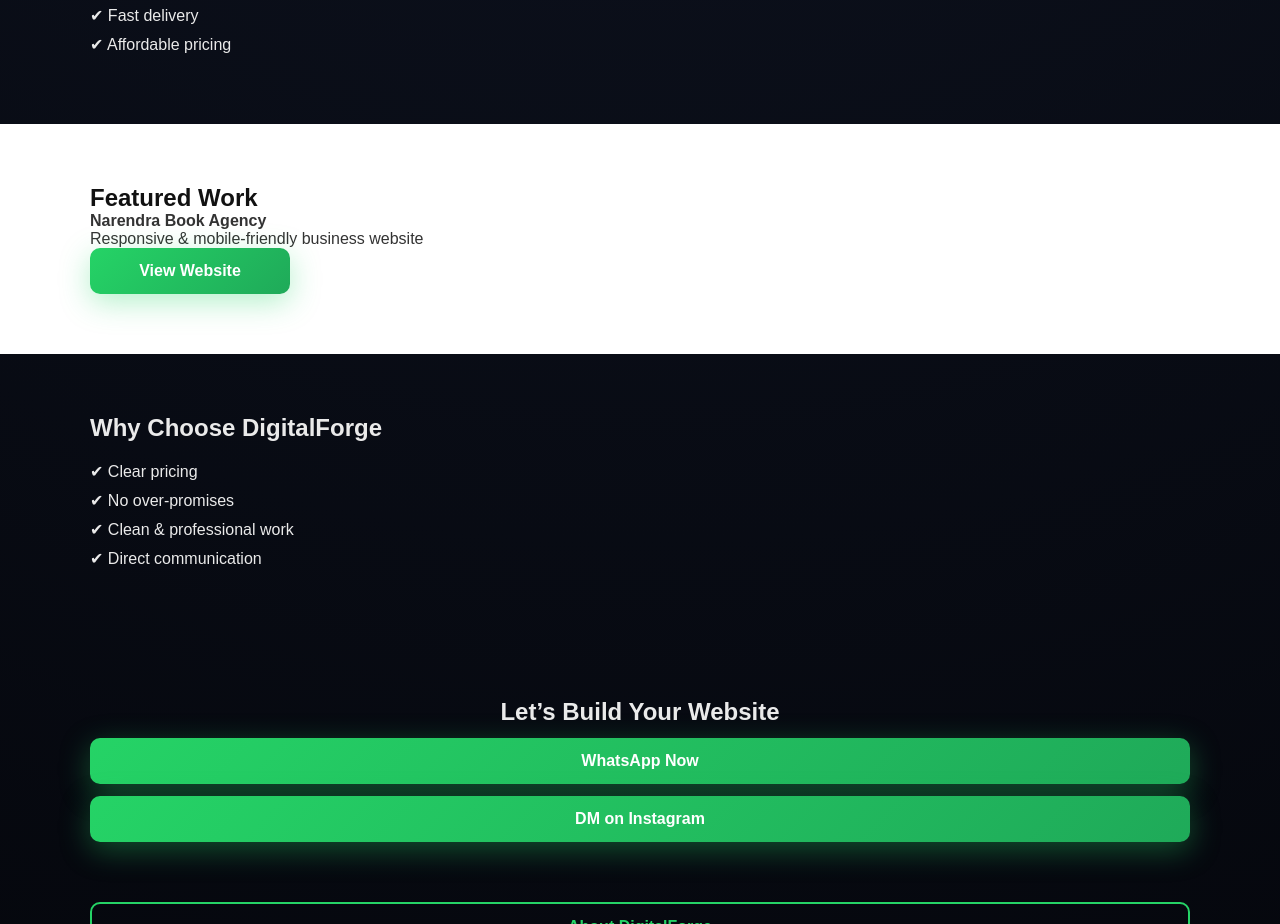
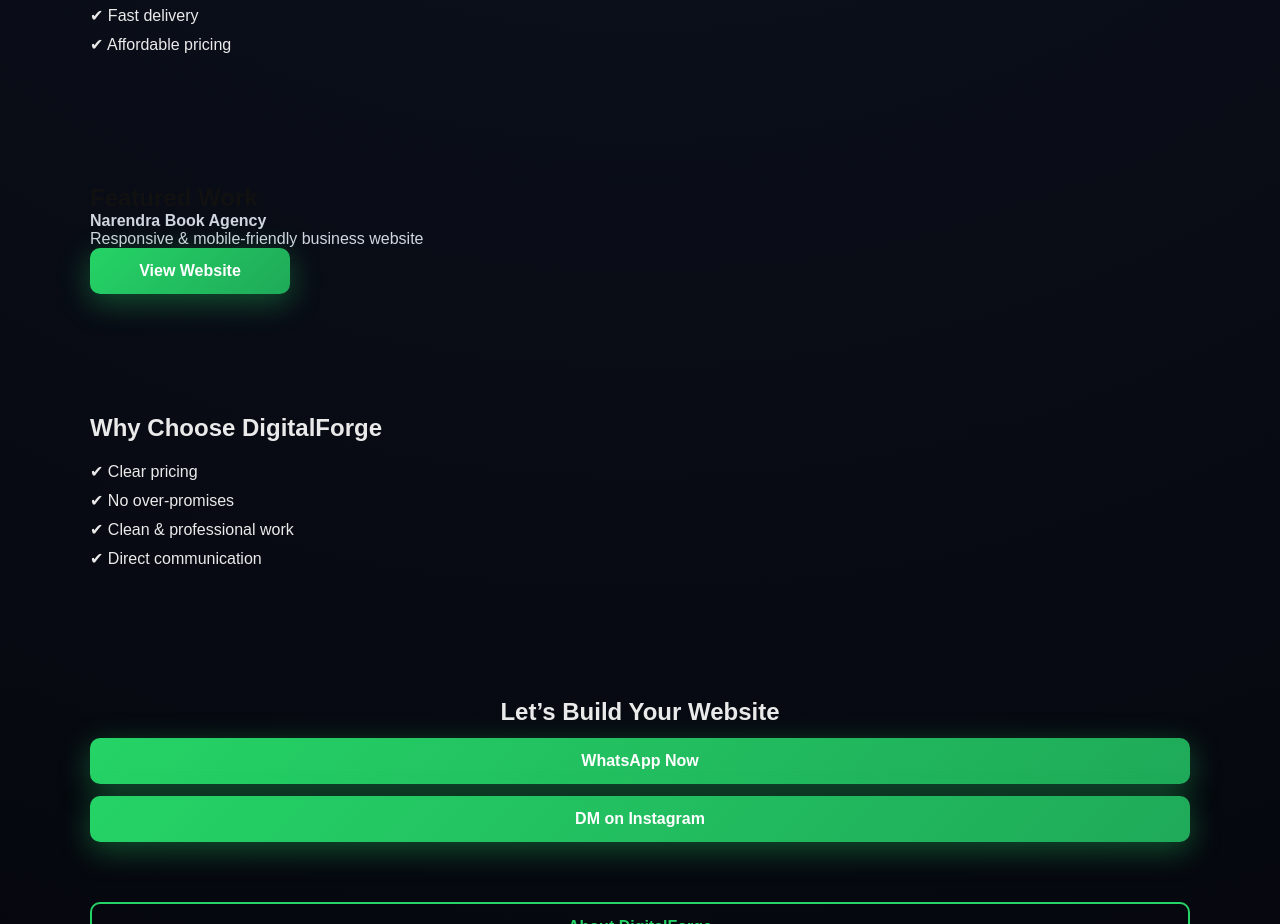
Before and after one commit to anujsharma0719/My-Website, a plain HTML site: page index.html in a window 1280 px wide. Shown: the part 840-1764 px from the top of the page. Drawn offline with Linux system fonts and the light colour scheme.

Commit message:
Update style.css

```diff
--- a/style.css
+++ b/style.css
@@ -197,3 +197,12 @@ section {
   background: #25d366;
   color: #fff;
 }
+/* REMOVE WHITE SECTION */
+.light-section {
+  background: transparent;
+  color: #ffffff;
+}
+
+.light-section p {
+  color: #d0d6e0;
+}
```
